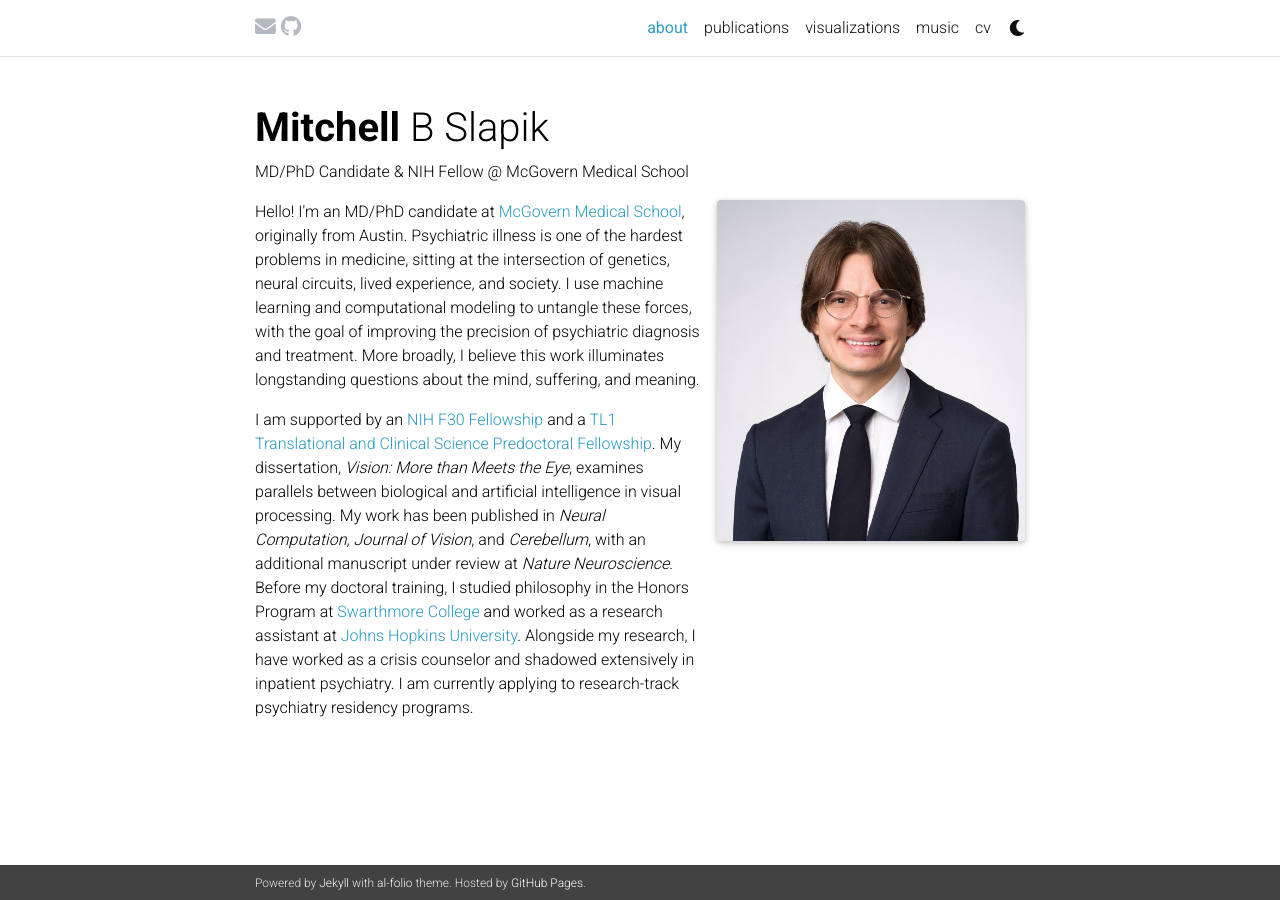
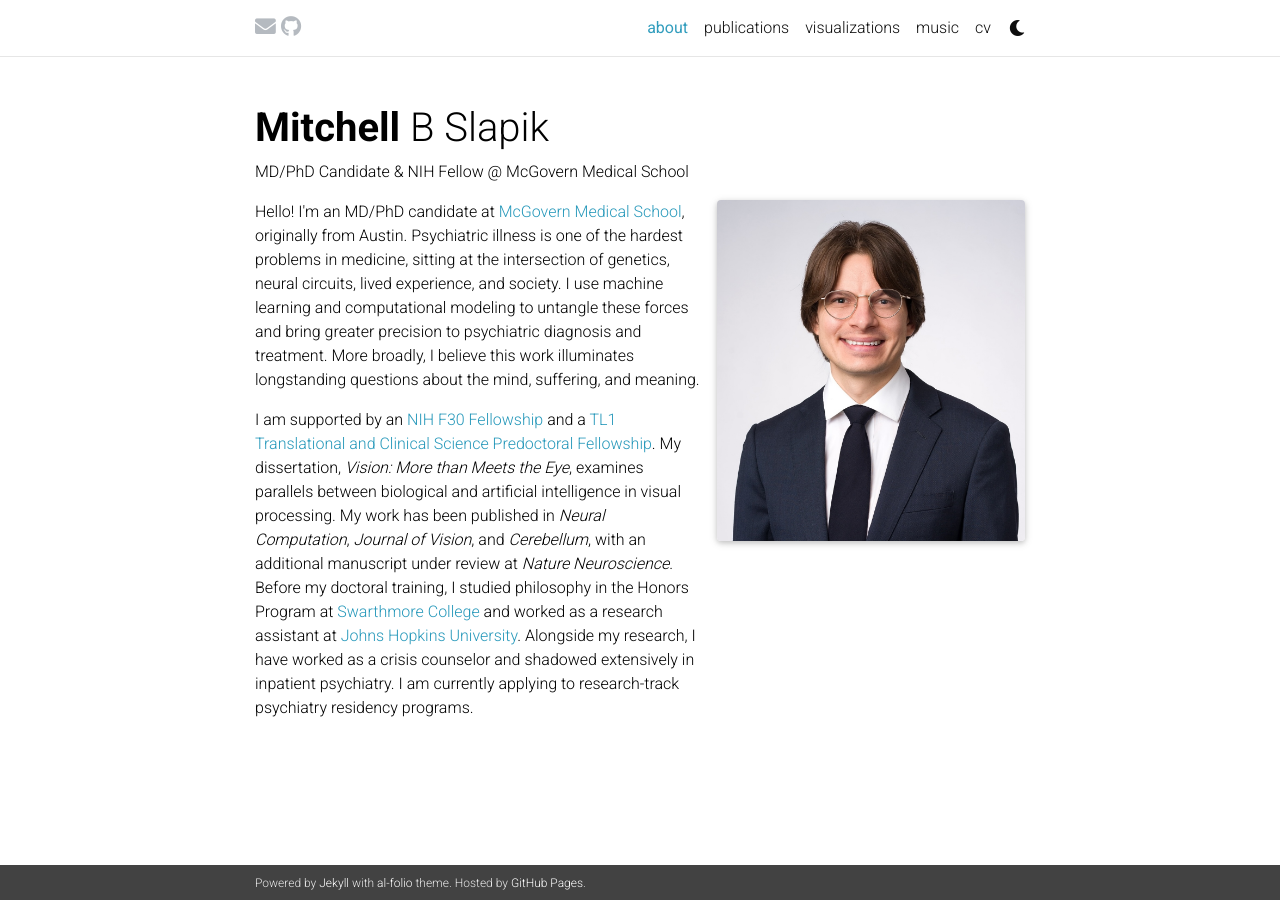
Before and after one commit to mitchellslapik/mitchellslapik.github.io, a Jekyll site: the page built from _pages/about.md, in a window 1280 px wide. Built offline with Jekyll 4.4.1, drawn with Linux system fonts in a browser that asks for light colours; full-size pictures stand in for the smaller copies a plugin makes; comment, search, counter and statistics services are not loaded; a style sheet for code colours, icons or effects is not loaded.

Commit message:
Update about.md

```diff
--- a/_pages/about.md
+++ b/_pages/about.md
@@ -14,6 +14,6 @@ selected_papers: false # includes a list of papers marked as "selected={true}"
 social: false  # includes social icons at the bottom of the page
 ---
 
-<p>Hello! I'm an MD/PhD candidate at <a href="https://med.uth.edu/">McGovern Medical School</a>, originally from Austin. Psychiatric illness is one of the hardest problems in medicine, sitting at the intersection of genetics, neural circuits, lived experience, and society. I use machine learning and computational modeling to untangle these forces, with the goal of improving the precision of psychiatric diagnosis and treatment. More broadly, I believe this work illuminates longstanding questions about the mind, suffering, and meaning.</p>
+<p>Hello! I'm an MD/PhD candidate at <a href="https://med.uth.edu/">McGovern Medical School</a>, originally from Austin. Psychiatric illness is one of the hardest problems in medicine, sitting at the intersection of genetics, neural circuits, lived experience, and society. I use machine learning and computational modeling to untangle these forces and bring greater precision to psychiatric diagnosis and treatment. More broadly, I believe this work illuminates longstanding questions about the mind, suffering, and meaning.</p>
 
 <p>I am supported by an <a href="https://researchtraining.nih.gov/programs/fellowships/F30">NIH F30 Fellowship</a> and a <a href="https://www.uth.edu/ccts/education-training/tl1-program">TL1 Translational and Clinical Science Predoctoral Fellowship</a>. My dissertation, <em>Vision: More than Meets the Eye</em>, examines parallels between biological and artificial intelligence in visual processing. My work has been published in <em>Neural Computation</em>, <em>Journal of Vision</em>, and <em>Cerebellum</em>, with an additional manuscript under review at <em>Nature Neuroscience</em>. Before my doctoral training, I studied philosophy in the Honors Program at <a href="https://www.swarthmore.edu/">Swarthmore College</a> and worked as a research assistant at <a href="https://www.jhu.edu/">Johns Hopkins University</a>. Alongside my research, I have worked as a crisis counselor and shadowed extensively in inpatient psychiatry. I am currently applying to research-track psychiatry residency programs.</p>
```
